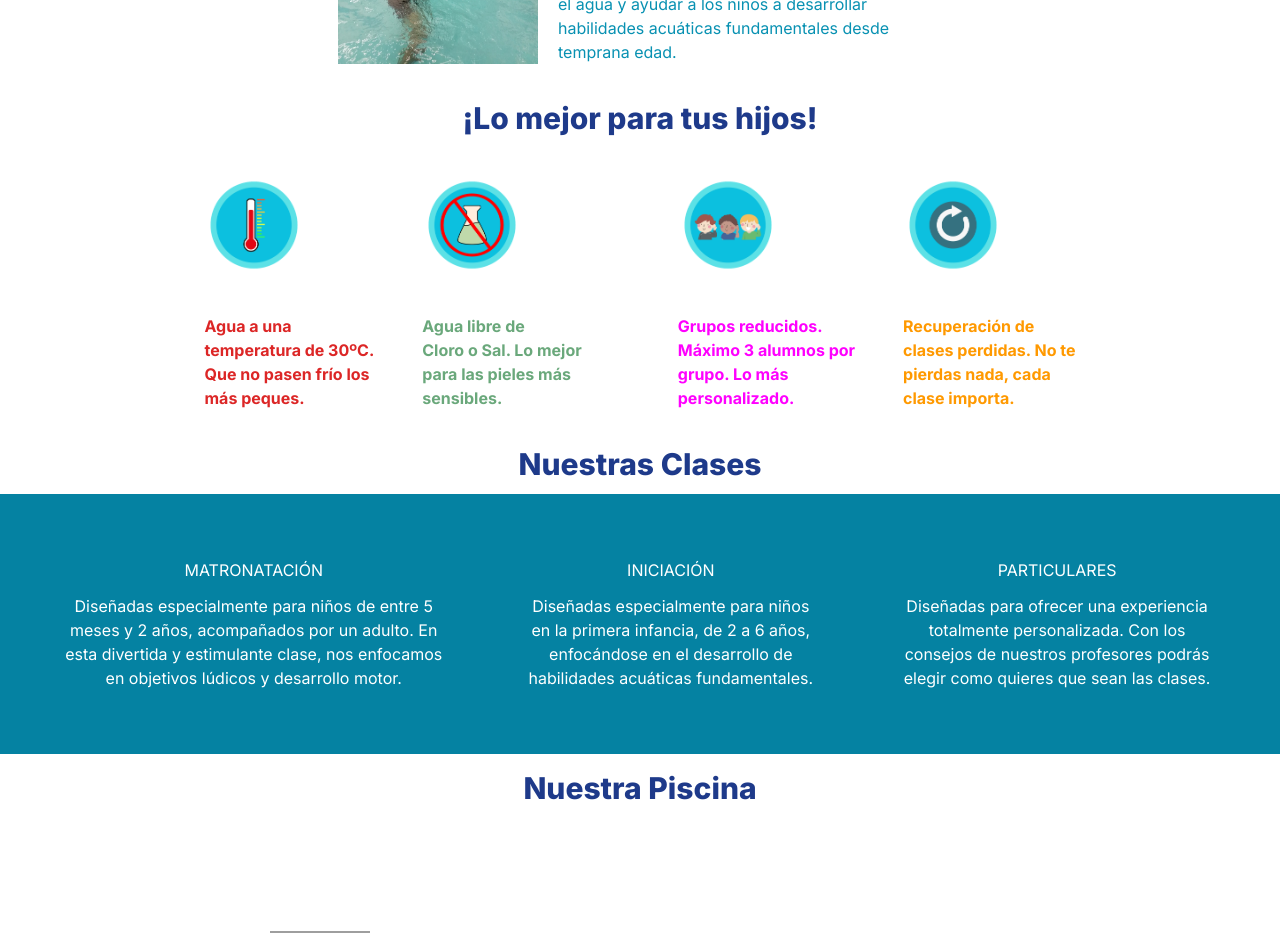
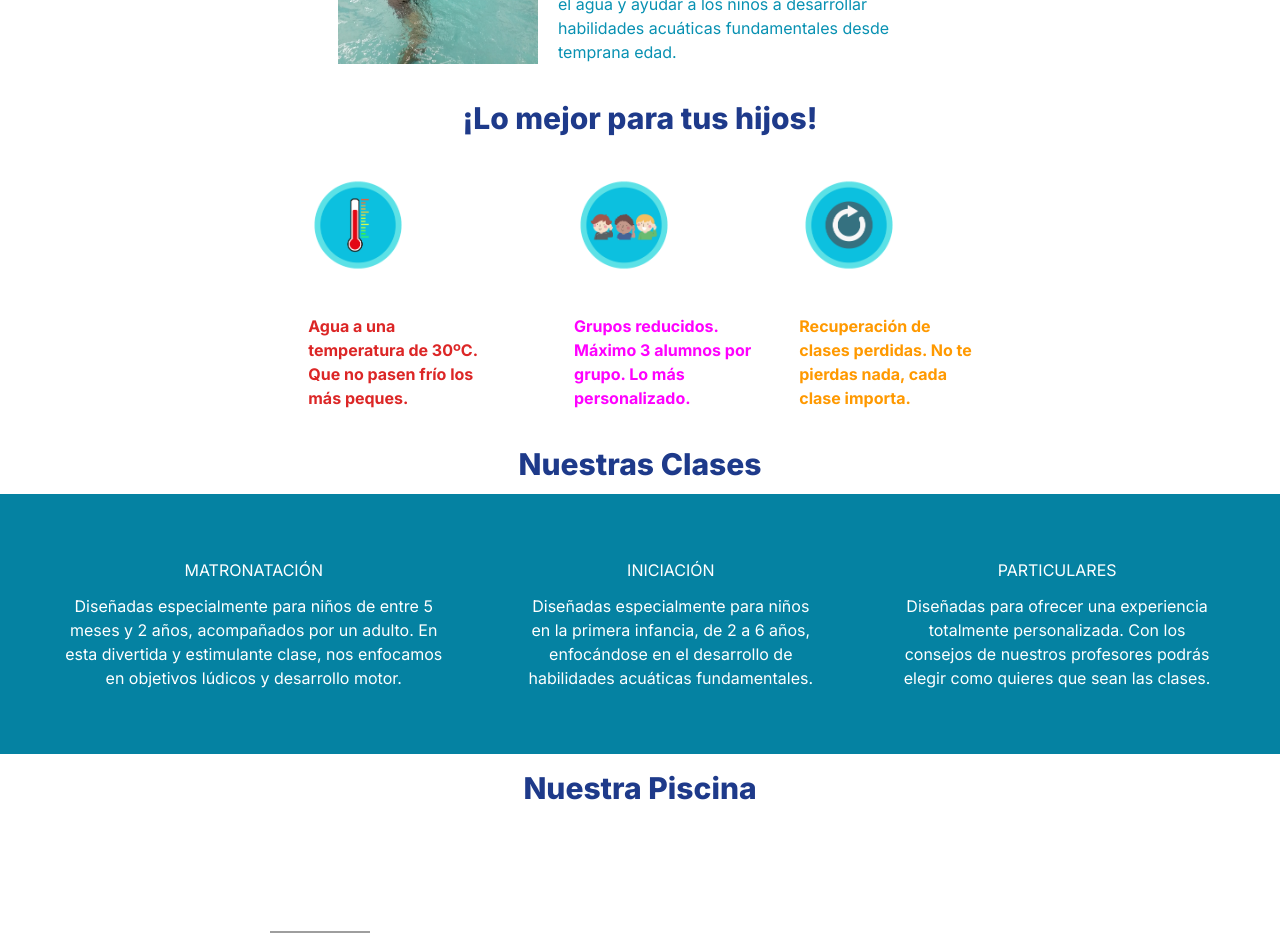
Before and after one commit to elias1991xNataly/muchospecesnextjs, a Next.js app: page / in a window 1280 px wide. Shown: the part 1180-2113 px from the top of the page. Built offline with nearby package versions, Linux system fonts and the light colour scheme; grey boxes are pictures that could not be loaded.

Commit message:
removing clorure from pool -authorized by jandro

```diff
--- a/src/app/components/BestForYourChildren.jsx
+++ b/src/app/components/BestForYourChildren.jsx
@@ -5,6 +5,7 @@ import Cloro from "../../../public/images/Icono MuchosPeces no cloro.png";
 import Recuperaciones from "../../../public/images/Icono MuchosPeces recuperaciones.png";
 import Temperatura from "../../../public/images/Icono MuchosPeces temperatura.png";
 import Link from 'next/link';
+//  <div><Image alt="" src={Cloro} width={100} height={100} /><p className='text-cloro font-sans font-bold'>Agua libre de </p> <p className='text-cloro font-sans font-bold'>Cloro o Sal. Lo mejor</p><p className='text-cloro font-sans font-bold'>para las  pieles más</p> <p className='text-cloro font-sans font-bold'> sensibles.</p></div>
 // flex flex-col md:flex-row gap-x-12 justify-start mt-80 mr-36 md:mt-40 xl:mt-32 transform -translate-x-1/2 -translate-y-1/2
 const BestForYourChildren = () => {
     return (
@@ -14,10 +15,6 @@ const BestForYourChildren = () => {
                 <div>
                     <Image alt="" src={Temperatura} width={100} height={100} />
                     <p className='text-red-600 font-sans font-bold'>Agua a una</p><p className='text-red-600 font-sans font-bold'>temperatura de 30ºC.</p><p className='text-red-600 font-sans font-bold'>Que no pasen frío los</p>  <p className='text-red-600 font-sans font-bold'> más peques.</p>
-                </div>
-                <div>
-                    <Image alt="" src={Cloro} width={100} height={100} />
-                    <p className='text-cloro font-sans font-bold'>Agua libre de </p> <p className='text-cloro font-sans font-bold'>Cloro o Sal. Lo mejor</p><p className='text-cloro font-sans font-bold'>para las  pieles más</p> <p className='text-cloro font-sans font-bold'> sensibles.</p>
                 </div>
                 <a name="laspiscinas"></a>
                 <div>
@@ -33,4 +30,4 @@ const BestForYourChildren = () => {
     )
 }
 
-export default BestForYourChildren
+export default BestForYourChildren;
```
Also changed, not shown: 1 other file (tests, documents, lock files or other folders).
